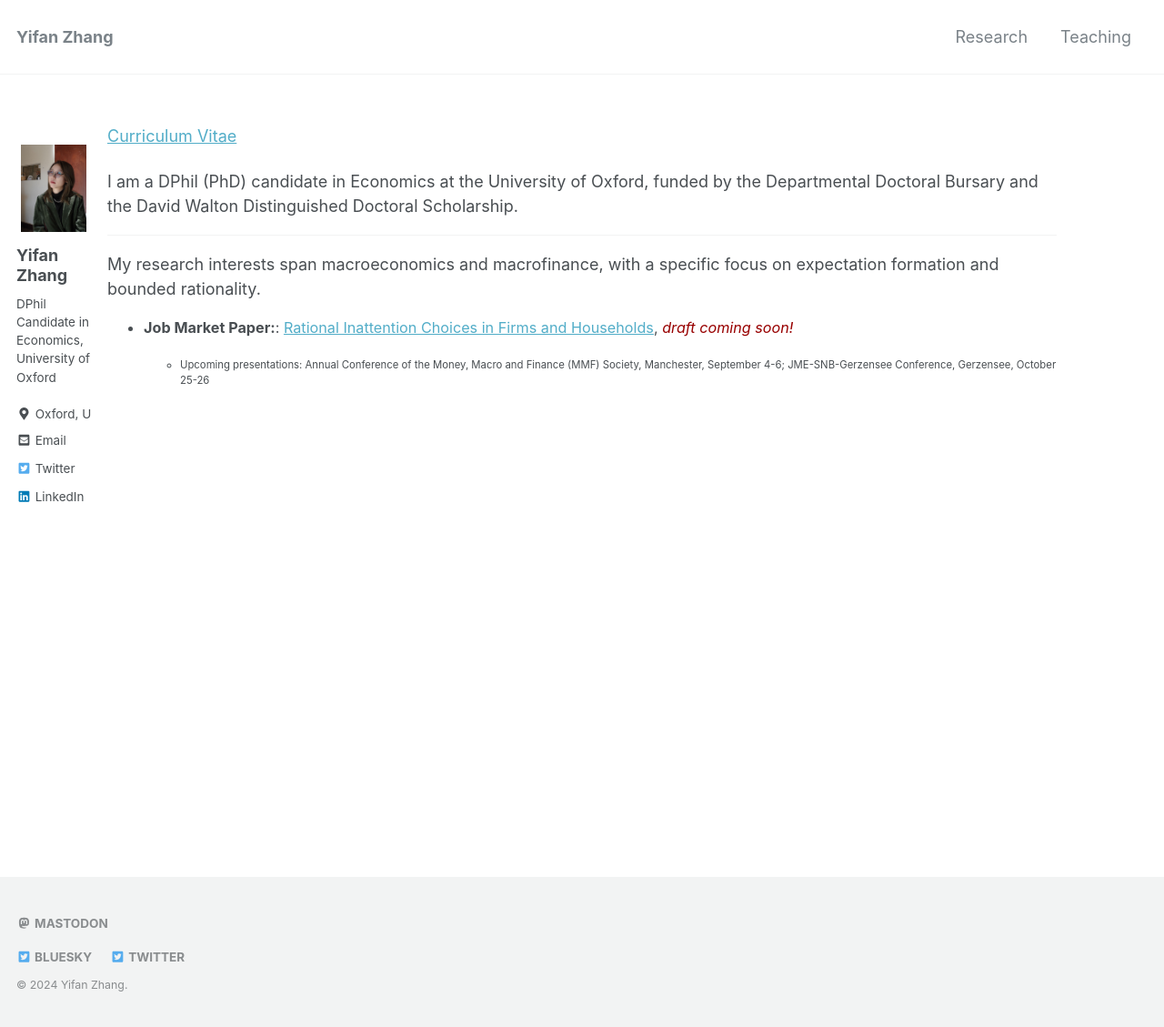
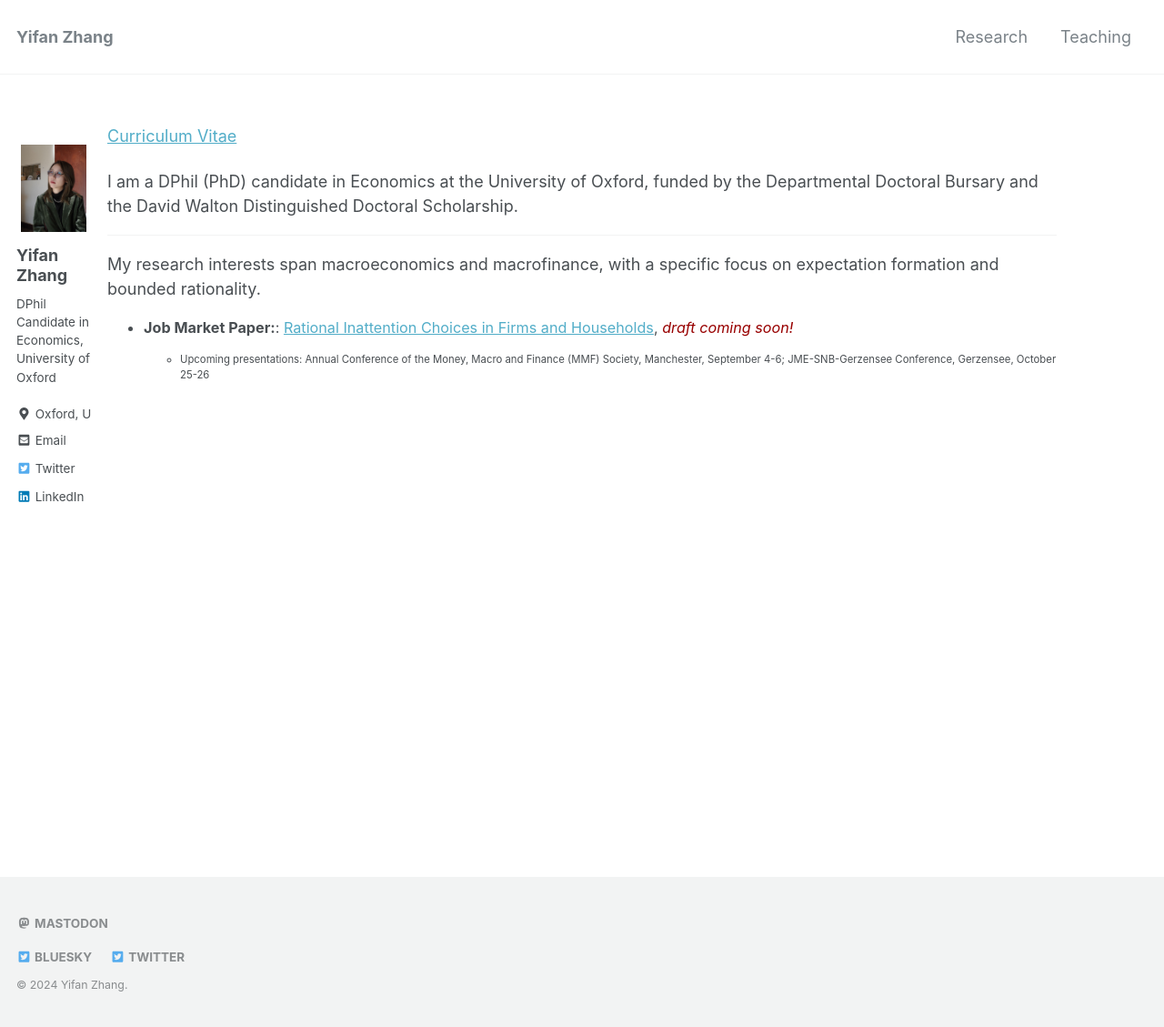
Before and after one commit to yifan-zhang-in/yifan-zhang-in.github.io, a Jekyll site: the page built from index.html, in a window 1280 px wide. Shown: the whole page at 91% size. Built offline with Jekyll 4.4.1, drawn with Linux system fonts in a browser that asks for light colours; nearby versions of some CDN libraries; the list of posts is cut into pages by our own code.

Commit message:
Update home.html

```diff
--- a/_layouts/home.html
+++ b/_layouts/home.html
@@ -12,7 +12,7 @@ My research interests span macroeconomics and macrofinance, with a specific focu
 
 <ul style="font-size: 0.9em;">
   <li> <strong>Job Market Paper:</strong>: <a href="/file/JMP_YZhang/">Rational Inattention Choices in Firms and Households</a>, <span style="color: #980000; font-style: italic;">draft coming soon!</span></p>  </li>
-    <ul style="font-size: 0.7em; margin-top: 0em; margin-bottom: 0;">
+    <ul style="font-size: 0.7em; margin-top: -0.5em; margin-bottom: 0;">
       <li> Upcoming presentations: Annual Conference of the Money, Macro and Finance (MMF) Society, Manchester, September 4-6; JME-SNB-Gerzensee Conference, Gerzensee, October 25-26
     </ul>
 </ul>
```
